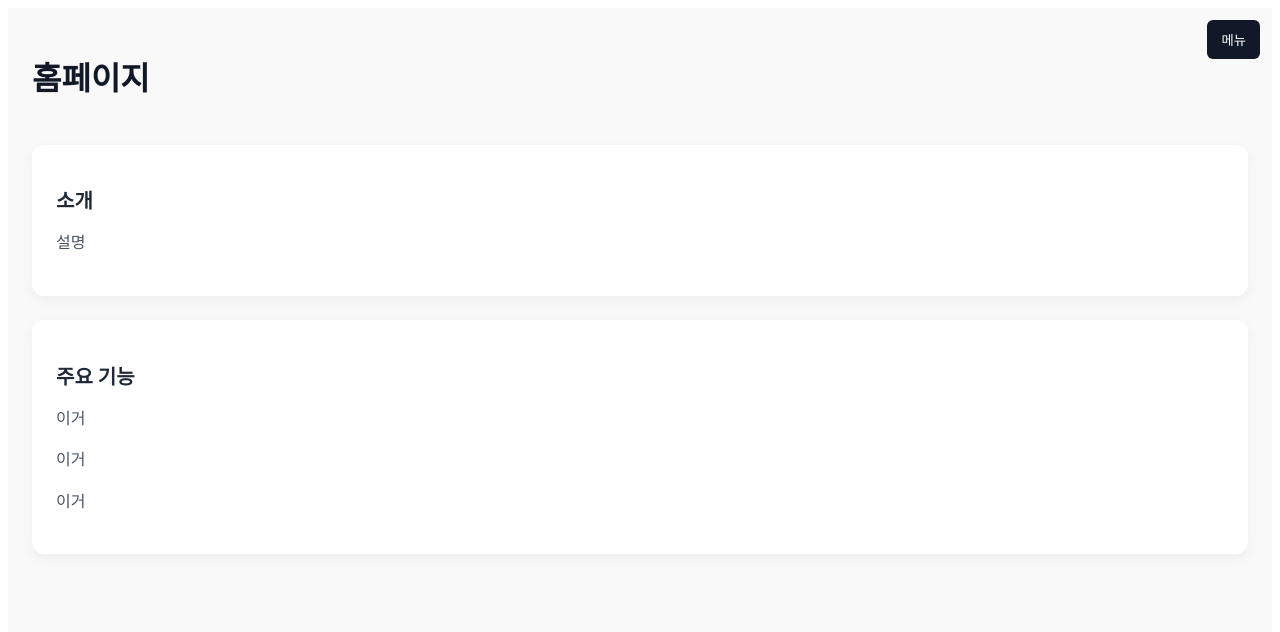
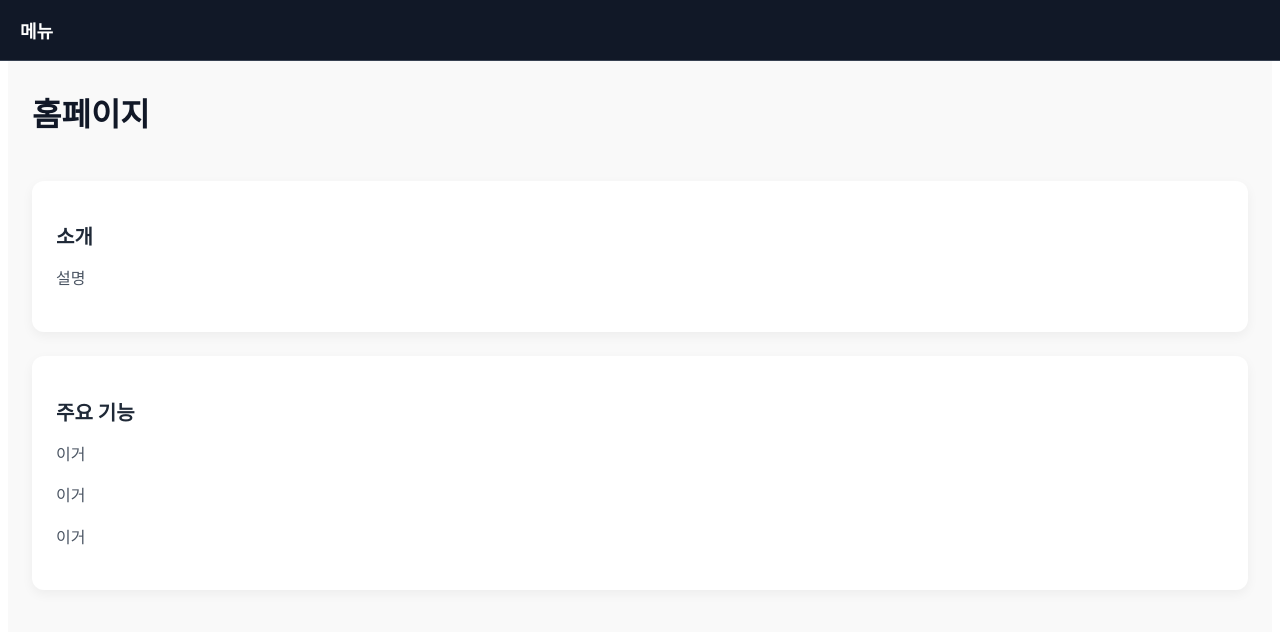
Before and after one commit to P-U-P-Project-Union-Platform/PUP---FrontEnd, a React (Vite) app: page / in a window 1280 px wide. Shown: the top 632 px of the page. Built offline with nearby package versions, Linux system fonts and the light colour scheme.

Commit message:
호버와 클릭으로 모두 나오고 호버시 사이드바에 호버 중에도 사이드바 들어가지 않게 수정

```diff
--- a/src/components/layout/Layout.tsx
+++ b/src/components/layout/Layout.tsx
@@ -1,28 +1,73 @@
 import styled from "styled-components";
+import { useState } from "react";
 import Sidebar from "./Sidebar";
-import { useState } from "react";
 
-const Wrapper = styled.div<{ isSidebarOpen: boolean }>`
-  display: flex;
+const Wrapper = styled.div`
   height: 100vh;
 `;
 
-const Main = styled.main<{ isSidebarOpen: boolean }>`
-  flex: 1;
+const Header = styled.header`
+  position: fixed;
+  top: 0;
+  left: 0;
+  width: 100%;
+  height: 60px;
+  background: #111827;
+  color: white;
+  display: flex;
+  align-items: center;
+  padding: 0 20px;
+  border-bottom: 1px solid #374151;
+  z-index: 1100;
+`;
+
+const Title = styled.h1`
+  font-size: 18px;
+  font-weight: bold;
+  cursor: pointer;
+  user-select: none;
+  &:hover {
+    opacity: 0.8;
+  }
+`;
+
+const Main = styled.main<{ isSidebarOpen: boolean; isHover: boolean }>`
   padding: 24px;
+  padding-top: 60px;
+  margin-left: ${({ isSidebarOpen, isHover }) =>
+    isSidebarOpen || isHover ? "240px" : "0px"};
+  background-color: #f9f9f9;
+  height: calc(100vh - 60px);
   overflow-y: auto;
-  background-color: #f9f9f9;
-  margin-left: ${({ isSidebarOpen }) => (isSidebarOpen ? "240px" : "0px")};
   transition: margin-left 0.3s ease-in-out;
 `;
 
+
 export default function Layout({ children }: { children: React.ReactNode }) {
   const [isSidebarOpen, setIsSidebarOpen] = useState(false);
+  const [isHover, setIsHover] = useState(false);
 
   return (
-    <Wrapper isSidebarOpen={isSidebarOpen}>
-      <Sidebar onToggle={setIsSidebarOpen} />
-      <Main isSidebarOpen={isSidebarOpen}>{children}</Main>
+    <Wrapper>
+      <Header>
+        <Title
+          onClick={() => setIsSidebarOpen(!isSidebarOpen)}
+          onMouseEnter={() => setIsHover(true)}
+          onMouseLeave={() => setIsHover(false)}
+        >
+          {isSidebarOpen ? "닫기" : "메뉴"}
+        </Title>
+      </Header>
+
+      <Sidebar
+        onMouseEnter={() => setIsHover(true)}
+        onMouseLeave={() => setIsHover(false)}
+        isOpen={isSidebarOpen}
+        isHover={isHover}
+      />
+      <Main isSidebarOpen={isSidebarOpen} isHover={isHover}>
+        {children}
+      </Main>
     </Wrapper>
   );
 }
--- a/src/components/layout/Sidebar.tsx
+++ b/src/components/layout/Sidebar.tsx
@@ -1,27 +1,22 @@
-import { useState } from "react";
 import styled from "styled-components";
 
-const SidebarContainer = styled.aside<{ isOpen: boolean }>`
+const SidebarWrapper = styled.aside<{ isOpen: boolean; isHover: boolean }>`
   position: fixed;
-  top: 0;
+  top: 60px;
   left: 0;
-  height: 100vh;
-  width: ${({ isOpen }) => (isOpen ? "240px" : "0px")};
+  width: 240px;
+  height: calc(100vh - 60px);
   background-color: #1f2937;
   color: white;
-  overflow: hidden;
-  z-index: 1000;
-  transition: width 0.3s ease-in-out;
   display: flex;
   flex-direction: column;
+  z-index: 1000;
+  transition: transform 0.3s ease-in-out;
 
-  & > * {
-    opacity: ${({ isOpen }) => (isOpen ? 1 : 0)};
-    transition: opacity 0.3s;
-  }
+  transform: ${({ isOpen, isHover }) => (isOpen || isHover ? "translateX(0)" : "translateX(-240px)")};
 `;
 
-const Header = styled.div`
+const SidebarHeader = styled.div`
   padding: 16px;
   font-size: 20px;
   font-weight: bold;
@@ -31,10 +26,10 @@ const Header = styled.div`
 
 const Nav = styled.nav`
   flex: 1;
-  padding: 16px;
   display: flex;
   flex-direction: column;
   gap: 10px;
+  padding: 16px;
 `;
 
 const NavItem = styled.a`
@@ -52,43 +47,32 @@ const NavItem = styled.a`
   }
 `;
 
-const ToggleButton = styled.button`
-  position: fixed;
-  top: 20px;
-  right: 20px;
-  background: #111827;
-  color: white;
-  border: none;
-  padding: 10px 14px;
-  border-radius: 6px;
-  cursor: pointer;
-  z-index: 1100;
-
-  &:hover {
-    background: #374151;
-  }
-`;
-
-export default function Sidebar({ onToggle }: { onToggle?: (isOpen: boolean) => void }) {
-  const [isOpen, setIsOpen] = useState(false);
-
-  const handleToggle = () => {
-    setIsOpen(!isOpen);
-    onToggle?.(!isOpen);
+type SidebarProps = {
+  isOpen: boolean;
+  isHover: boolean;
+  onMouseEnter?: () => void;
+  onMouseLeave?: () => void;
 };
 
+export default function Sidebar({
+  isOpen,
+  isHover,
+  onMouseEnter,
+  onMouseLeave,
+}: SidebarProps) {
   return (
-    <>
-      <ToggleButton onClick={handleToggle}>{isOpen ? "닫기" : "메뉴"}</ToggleButton>
-
-      <SidebarContainer isOpen={isOpen}>
-        <Header>PUP</Header>
+    <SidebarWrapper
+      isOpen={isOpen}
+      isHover={isHover}
+      onMouseEnter={onMouseEnter}
+      onMouseLeave={onMouseLeave}
+    >
+      <SidebarHeader>PUP</SidebarHeader>
       <Nav>
         <NavItem href="/">홈</NavItem>
         <NavItem href="/project">프로젝트</NavItem>
         <NavItem href="/project/my">내 프로젝트</NavItem>
       </Nav>
-      </SidebarContainer>
-    </>
+    </SidebarWrapper>
   );
 }
```
Lines whose indentation alone changed are shown as unchanged.
